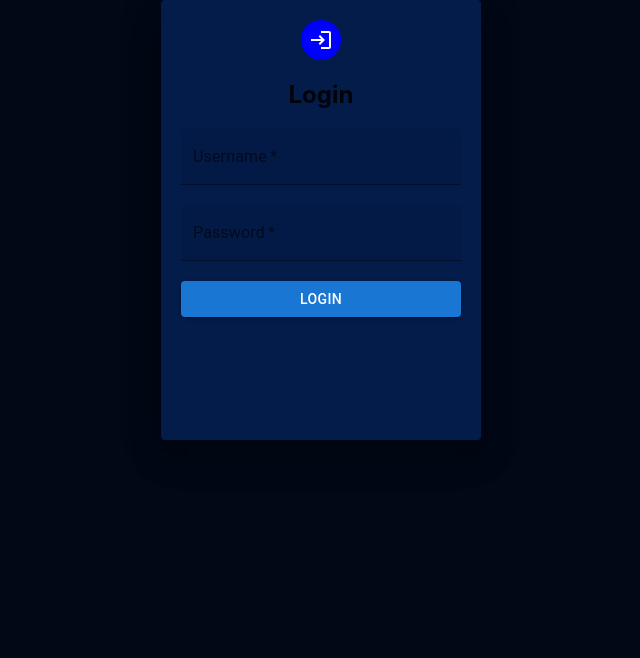
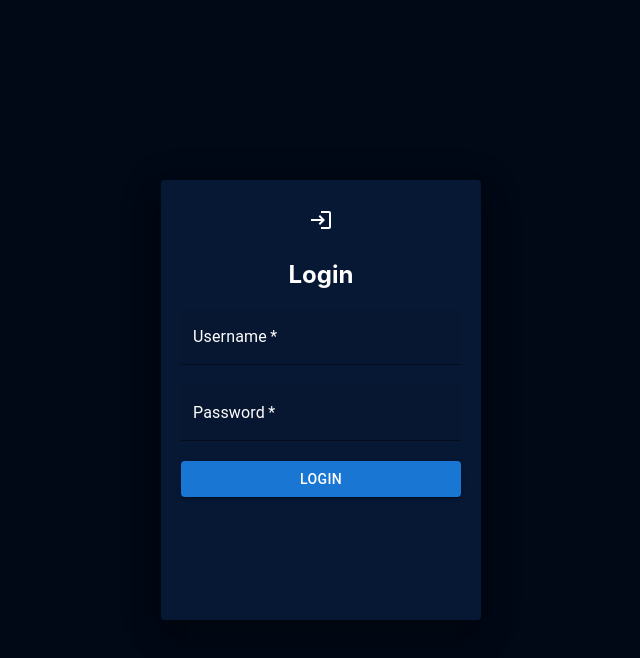
Before and after one commit to ArjunChorath/project_login_page_2, a React (Create React App) app: page / in a window 1280 px wide. Shown: the top 658 px of the page, without its empty margins (319-959 px from the left). Built offline with nearby package versions, Linux system fonts and the light colour scheme.

Commit message:
second_login_commit

```diff
--- a/src/component/Login.css
+++ b/src/component/Login.css
@@ -0,0 +1,4 @@
+h2 {
+
+    color: white;
+}
--- a/src/component/Login.js
+++ b/src/component/Login.js
@@ -1,22 +1,27 @@
-import { Avatar, Box, Button, Grid, Paper, TextField } from '@mui/material'
-import React from 'react'
+import { Avatar, Box, Button, Grid, Paper, TextField, withTheme } from "@mui/material";
+import React from "react";
 import LoginIcon from "@mui/icons-material/Login";
-import "./Login.css"
+import "./Login.css";
 
 export const Login = () => {
   const paperStyle = {
     padding: "20px",
     height: "50vh",
     width: "280px",
-      alignitems:'center',
+    alignitems: "center",
     margin: "auto auto",
-      backgroundColor: "#041c4a",
+    backgroundColor: "#071835",
   };
-    const avatarStyle={
-        backgroundColor:"blue"
-    }
+  const avatarStyle = {
+    backgroundColor: "#12127b00",
+  };
   return (
-    <Box bgcolor="#010916" height="100vh" width="100vw">
+    <Box
+      bgcolor="#010916"
+      height="100vh"
+      width="100vw"
+      sx={{ display: "flex", alignItems: "center", justifyContent: "center" }}
+    >
       <Grid>
         <Paper elevation={20} style={paperStyle}>
           <Grid align="center">
@@ -25,8 +30,15 @@ export const Login = () => {
             </Avatar>
             <h2>Login</h2>
           </Grid>
+          <Grid align="center">
             <TextField
               variant="filled"
+              inputProps={{
+                style: { color: "white" },
+              }}
+              InputLabelProps={{
+                style: { color: "white" },
+              }}
               label="Username"
               placeholder="Username"
               fullWidth
@@ -37,6 +49,12 @@ export const Login = () => {
             <TextField
               variant="filled"
               label="Password"
+              inputProps={{
+                style: { color: "white" },
+              }}
+              InputLabelProps={{
+                style: { color: "white" },
+              }}
               placeholder="Password"
               type="password"
               fullWidth
@@ -47,8 +65,9 @@ export const Login = () => {
             <Button variant="contained" margin="25px" fullWidth required>
               Login{" "}
             </Button>
+          </Grid>
         </Paper>
       </Grid>
     </Box>
   );
-}
+};
```
Lines whose indentation alone changed are shown as unchanged.
